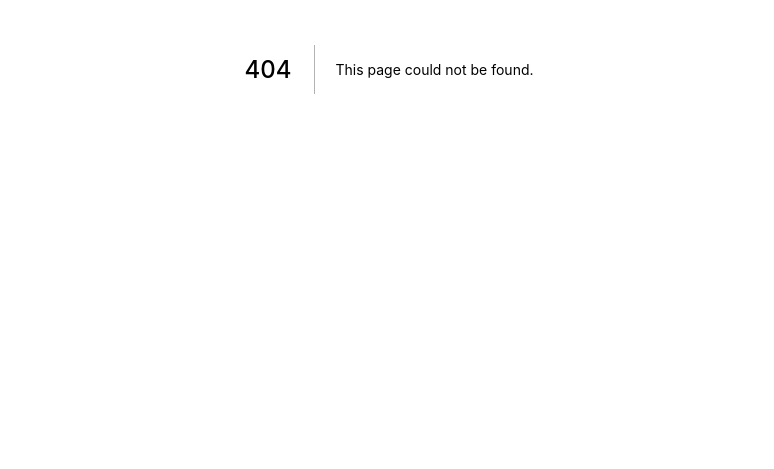
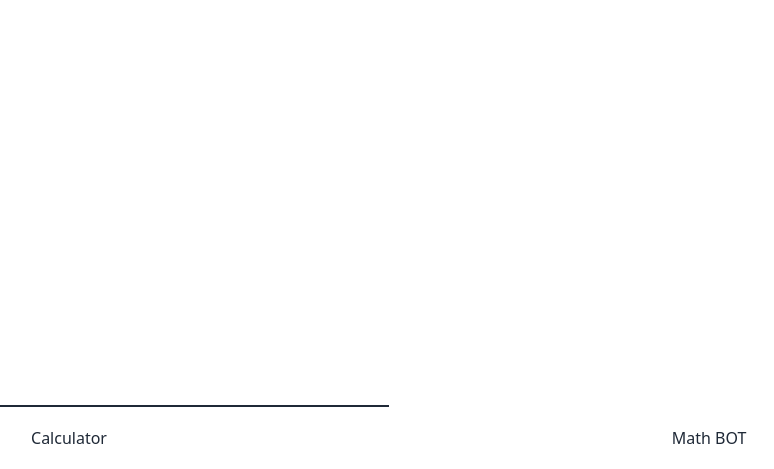
Before and after one commit to rowaxl/math_cheat_bot, a Next.js app: page /bot in a window 1280 px wide. Before the commit this address had no page. Shown: the part 331-800 px from the top of the page, without its empty margins (251-1025 px from the left). Built offline with nearby package versions, Linux system fonts and the light colour scheme.

Commit message:
add tab bar and router function

```diff
--- a/package.json
+++ b/package.json
@@ -14,6 +14,7 @@
   "dependencies": {
     "@pwabuilder/pwainstall": "^1.6.7",
     "@types/react": "^18.0.18",
+    "daisyui": "^2.25.0",
     "deep-equal": "^2.0.5",
     "next": "^12.2.5",
     "react": "^18.2.0",
--- a/src/components/display.tsx
+++ b/src/components/display.tsx
@@ -4,8 +4,8 @@ interface DisplayProps {
 
 const Display = ({ value }: DisplayProps) => {
   return (
-    <div className={`flex w-full bg-gray-700 overflow-hidden border-b-2 border-b-black items-center justify-end px-4 py-4 rounded-t-xl`}>
-      <p className={`text-4xl overflow-hidden text-ellipsis text-white text-right font-bold`}>
+    <div className={`flex w-full bg-gray-700 dark:bg-gray-300 overflow-hidden border-b-2 border-b-black items-center justify-end px-4 py-4 rounded-t-xl`}>
+      <p className={`text-4xl overflow-hidden text-ellipsis text-white dark:text-gray-700 text-right font-bold`}>
         { value }
       </p>
     </div>
--- /dev/null
+++ b/src/components/pageTab.tsx
@@ -0,0 +1,32 @@
+import { useRouter } from "next/router"
+import { useContext } from "react"
+import { Tab, TabContext } from "../context/tabContext"
+
+const PageTab = () => {
+  const router = useRouter()
+  const { tabState: currentTab, setTabState } = useContext(TabContext)
+
+  const handleOnClikTab = (newTab: Tab) => {
+    router.push(newTab === 'CALCULATOR' ? '/' : '/bot')
+    setTabState(newTab)
+  }
+
+  return (
+    <div className="btm-nav">
+      <button
+        className={`${currentTab === 'CALCULATOR' && 'active'}`}
+        onClick={() => { handleOnClikTab('CALCULATOR') }}
+      >
+        <span className="btm-nav-label">Calculator</span>
+      </button>
+      <button
+        className={`${currentTab === 'BOT' && 'active'}`}
+        onClick={() => { handleOnClikTab('BOT') }}
+      >
+        <span className="btm-nav-label">Math BOT</span>
+      </button>
+    </div>
+  )
+}
+
+export default PageTab
--- /dev/null
+++ b/src/context/tabContext.ts
@@ -0,0 +1,8 @@
+import React, { createContext } from "react";
+
+export type Tab = 'CALCULATOR' | 'BOT'
+
+export const TabContext = createContext({} as {
+  tabState: Tab,
+  setTabState: React.Dispatch<React.SetStateAction<Tab>>
+})
--- /dev/null
+++ b/src/controller/botPage.tsx
@@ -0,0 +1,11 @@
+
+import BotPageLayout from "../layouts/botPage"
+
+
+const BotPageController = () => {
+  return (
+    <BotPageLayout />
+  )
+}
+
+export default BotPageController
--- /dev/null
+++ b/src/layouts/botPage.tsx
@@ -0,0 +1,27 @@
+import Head from "next/head"
+import Layout from "../components/layout"
+import PageTab from "../components/pageTab"
+import { IKey } from "../libs/consts"
+
+interface BOTPageLayoutProps {
+  displayValue: string
+  handleKeyInput: (key: IKey) => void
+}
+
+const BotPageLayout = () => {
+  return (
+    <div className="flex flex-col items-center justify-center min-h-screen py-2">
+      <Head>
+        <title>Math Cheat: Your Math BOT</title>
+        <link rel="icon" href="/assets/favicon.ico" />
+      </Head>
+
+      <Layout>
+      </Layout>
+
+      <PageTab />
+    </div>
+  )
+}
+
+export default BotPageLayout
--- a/src/layouts/indexPage.tsx
+++ b/src/layouts/indexPage.tsx
@@ -1,8 +1,11 @@
+import { useContext } from "react"
 import Head from "next/head"
 import Display from "../components/display"
 import Layout from "../components/layout"
 import NumberPad from "../components/numberPad"
+import PageTab from "../components/pageTab"
 import { IKey } from "../libs/consts"
+import { TabContext } from "../context/tabContext"
 
 interface IndexPageLayoutProps {
   displayValue: string
@@ -24,6 +27,8 @@ const IndexPageLayout = ({
         <Display value={displayValue} />
         <NumberPad handleKeyInput={handleKeyInput} />
       </Layout>
+
+      <PageTab />
     </div>
   )
 }
--- a/src/pages/_app.tsx
+++ b/src/pages/_app.tsx
@@ -1,6 +1,14 @@
 import type { AppProps } from 'next/app'
 import '../styles/globals.css'
+import { Tab, TabContext } from '../context/tabContext'
+import { useState } from 'react'
 
 export default function MyApp({ Component, pageProps }: AppProps) {
-  return <Component {...pageProps} />
+  const [tabState, setTabState] = useState<Tab>('CALCULATOR')
+
+  return (
+    <TabContext.Provider value={{ tabState, setTabState }}>
+      <Component {...pageProps} />
+    </TabContext.Provider>
+  )
 }
--- /dev/null
+++ b/src/pages/bot.tsx
@@ -0,0 +1,5 @@
+import BotPageController from "../controller/botPage";
+
+const BOTPage = () => <BotPageController />
+
+export default BOTPage
--- a/tailwind.config.js
+++ b/tailwind.config.js
@@ -7,5 +7,5 @@ module.exports = {
   theme: {
     extend: {},
   },
-  plugins: [],
+  plugins: [require("daisyui")],
 }
```
Also changed, not shown: src/libs/consts.ts (line endings or trailing spaces), 1 other file (tests, documents, lock files or other folders).
